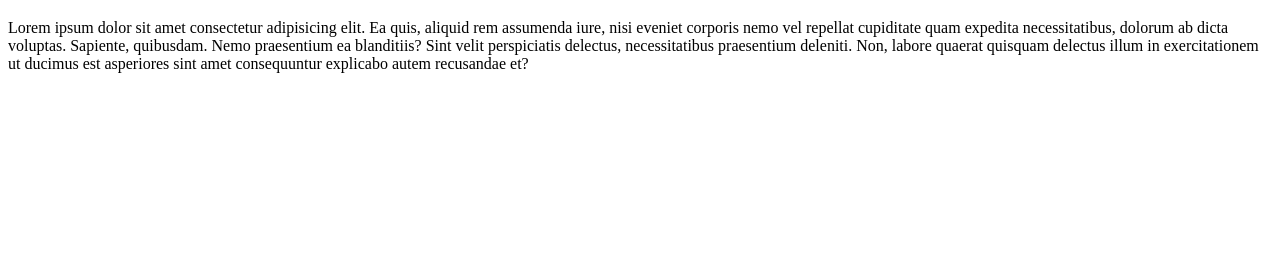
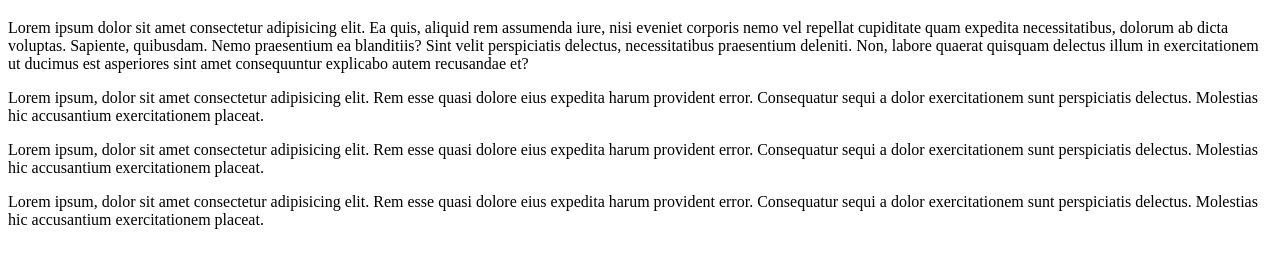
Before and after one commit to Sigfrilde/tuto-git, a plain HTML site: page index.html in a window 1280 px wide. Shown: the part 61-328 px from the top of the page. Drawn offline with Linux system fonts and the light colour scheme.

Commit message:
ajout de 3 paragraphes

```diff
--- a/index.html
+++ b/index.html
@@ -11,6 +11,11 @@
     <h1>GIT</h1>
     <p>Lorem ipsum dolor sit amet consectetur adipisicing elit. Ea quis, aliquid rem assumenda iure, nisi eveniet corporis nemo vel repellat cupiditate quam expedita necessitatibus, dolorum ab dicta voluptas. Sapiente, quibusdam.
     Nemo praesentium ea blanditiis? Sint velit perspiciatis delectus, necessitatibus praesentium deleniti. Non, labore quaerat quisquam delectus illum in exercitationem ut ducimus est asperiores sint amet consequuntur explicabo autem recusandae et?</p>
+
+    <p>Lorem ipsum, dolor sit amet consectetur adipisicing elit. Rem esse quasi dolore eius expedita harum provident error. Consequatur sequi a dolor exercitationem sunt perspiciatis delectus. Molestias hic accusantium exercitationem placeat.</p>
+    <p>Lorem ipsum, dolor sit amet consectetur adipisicing elit. Rem esse quasi dolore eius expedita harum provident error. Consequatur sequi a dolor exercitationem sunt perspiciatis delectus. Molestias hic accusantium exercitationem placeat.</p>
+    <p>Lorem ipsum, dolor sit amet consectetur adipisicing elit. Rem esse quasi dolore eius expedita harum provident error. Consequatur sequi a dolor exercitationem sunt perspiciatis delectus. Molestias hic accusantium exercitationem placeat.</p>
+
 </body>
 <script src="script/script.js"></script>
 </html>
```
